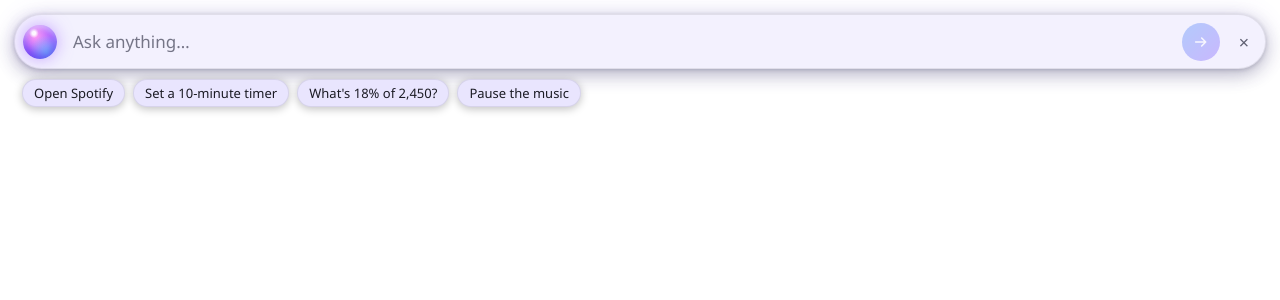
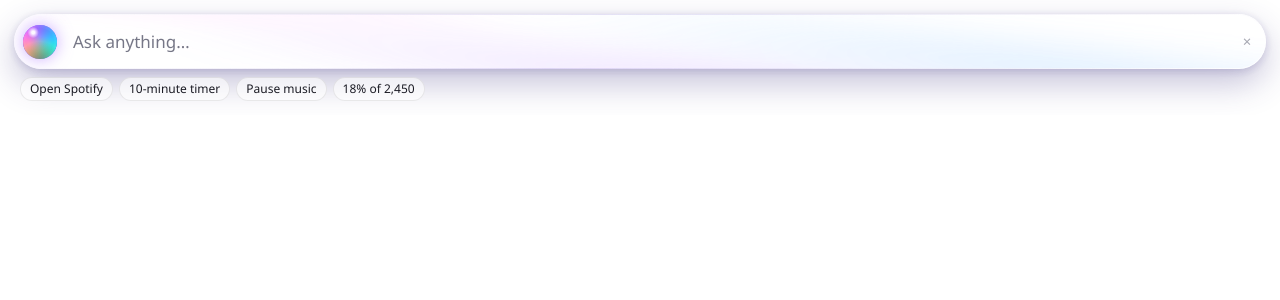
Before and after one commit to vednarvekar/jitmo, a React (Vite) app in the folder app/: page / in a window 1280 px wide. Shown: the top 300 px of the page. Built offline with nearby package versions, Linux system fonts and the light colour scheme.

Commit message:
Command bar: liquid-glass look, colour-mixing orb, one-line chips, smaller close, pop-up and pop-down animation
Co-Authored-By: Claude Sonnet 5.5 <noreply@anthropic.com>

```diff
--- a/app/src/App.tsx
+++ b/app/src/App.tsx
@@ -19,8 +19,10 @@ let nextId = Date.now();
 const HOVER_GRACE_MS = 2_500;
 /** How many past requests Up/Down can step through. */
 const HISTORY_SIZE = 30;
+/** How long the pop-down animation runs before the window is hidden (see styles.css). */
+const POP_DOWN_MS = 170;
 /** One-tap ideas shown under an empty bar. */
-const SUGGESTIONS = ["Open Spotify", "Set a 10-minute timer", "What's 18% of 2,450?", "Pause the music"];
+const SUGGESTIONS = ["Open Spotify", "10-minute timer", "Pause music", "18% of 2,450"];
 
 export default function App() {
   const [state, dispatch] = useReducer(reduce, initialState);
@@ -37,6 +39,21 @@ export default function App() {
   const hover = useRef(false);
   // Dragging makes the window lose focus for a moment; that is not a click elsewhere.
   const dragUntil = useRef(0);
+
+  // Pop-up and pop-down: the page plays the animation, then asks Rust to hide.
+  const [anim, setAnim] = useState<"in" | "out" | "idle">("in");
+  const closing = useRef(false);
+  const playIn = useCallback(() => {
+    closing.current = false;
+    setAnim("idle");
+    requestAnimationFrame(() => setAnim("in"));
+  }, []);
+  const closeBar = useCallback(() => {
+    if (closing.current) return;
+    closing.current = true;
+    setAnim("out");
+    setTimeout(() => bridge.hideBar(), POP_DOWN_MS);
+  }, []);
 
   const resetBar = useCallback(() => {
     dispatch({ type: "reset" });
@@ -59,16 +76,20 @@ export default function App() {
         dispatch({ type: "core", event, now: Date.now() });
         if (event.type === "done" && event.undoable) setUndoUntil(Date.now() + UNDO_WINDOW_MS);
       }),
-      bridge.onBarShown(resetBar),
+      bridge.onBarShown(() => {
+        resetBar();
+        playIn();
+      }),
+      bridge.onBarClose(closeBar),
       bridge.onBarBlurred(() => {
         if (Date.now() < dragUntil.current) return;
-        if (hideOnBlur(stateRef.current)) bridge.hideBar();
+        if (hideOnBlur(stateRef.current)) closeBar();
       }),
     ];
     return () => {
       unlisten.forEach((p) => p.then((f) => f()));
     };
-  }, [resetBar]);
+  }, [resetBar, playIn, closeBar]);
 
   // A finished result closes the bar by itself, unless the pointer is on it.
   useEffect(() => {
@@ -79,7 +100,7 @@ export default function App() {
       clearTimeout(timer);
       timer = setTimeout(() => {
         if (hover.current) arm(HOVER_GRACE_MS);
-        else bridge.hideBar();
+        else closeBar();
       }, delay);
     };
     arm(ms);
@@ -124,7 +145,7 @@ export default function App() {
         if (id !== null && (s.phase === "working" || s.phase === "confirm" || s.phase === "choice")) {
           bridge.cancel(id);
         } else {
-          bridge.hideBar();
+          closeBar();
         }
       } else if (
         (s.phase === "done" || s.phase === "failed") &&
@@ -176,7 +197,7 @@ export default function App() {
   const showStatus = state.phase === "working" || state.phase === "done" || state.phase === "failed";
 
   return (
-    <div className="shell" ref={rootRef}>
+    <div className="shell" ref={rootRef} data-anim={anim}>
       <div
         className="bar"
         data-phase={state.phase}
@@ -249,18 +270,19 @@ export default function App() {
             />
           )}
 
+          {canSend && (
           <button
             className="go"
             aria-label="Run"
             title="Run (Enter)"
-            disabled={!canSend}
             onClick={() => send(text)}
           >
             <svg width="16" height="16" viewBox="0 0 24 24" aria-hidden="true">
               <path d="M4 12h14M13 6l6 6-6 6" fill="none" stroke="currentColor" strokeWidth="2.4" strokeLinecap="round" strokeLinejoin="round" />
             </svg>
           </button>
-          <button className="close" aria-label="Close" title="Close (Esc)" onClick={() => bridge.hideBar()}>
+          )}
+          <button className="close" aria-label="Close" title="Close (Esc)" onClick={closeBar}>
             ×
           </button>
         </div>
--- a/app/src/bridge.ts
+++ b/app/src/bridge.ts
@@ -22,3 +22,7 @@ export const onBarBlurred = (cb: () => void): Promise<UnlistenFn> => listen("bar
 
 /** The page has drawn; the window may be shown now (it is created hidden). */
 export const barReady = () => invoke<void>("bar_ready");
+
+/** Rust asks the bar to close itself (the hotkey was pressed while it was open),
+ *  so the pop-down animation can play before the window is hidden. */
+export const onBarClose = (cb: () => void): Promise<UnlistenFn> => listen("bar-close", () => cb());
--- a/app/src/styles.css
+++ b/app/src/styles.css
@@ -392,3 +392,187 @@ kbd {
 .chip:hover {
   background: color-mix(in srgb, var(--bar) 70%, #7a5cff);
 }
+
+/* ===== Liquid glass ===== */
+:root {
+  --glass-tint: rgba(34, 30, 52, 0.62);
+  --glass-rim-a: rgba(255, 255, 255, 0.55);
+  --glass-rim-b: rgba(255, 255, 255, 0.04);
+  --glass-shadow: 0 14px 34px rgba(8, 6, 30, 0.5), 0 2px 8px rgba(8, 6, 30, 0.35);
+}
+@media (prefers-color-scheme: light) {
+  :root {
+    --glass-tint: rgba(255, 255, 255, 0.6);
+    --glass-rim-a: rgba(255, 255, 255, 0.95);
+    --glass-rim-b: rgba(120, 100, 200, 0.18);
+    --glass-shadow: 0 14px 34px rgba(60, 50, 130, 0.3), 0 2px 8px rgba(60, 50, 130, 0.18);
+  }
+}
+
+.bar {
+  position: relative;
+  overflow: hidden;
+  isolation: isolate;
+  background: var(--glass-tint);
+  box-shadow: var(--glass-shadow);
+}
+/* Slow drifting colour behind the glass: this is what makes it look liquid. */
+.bar::before {
+  content: "";
+  position: absolute;
+  inset: -40%;
+  z-index: -2;
+  background:
+    radial-gradient(38% 30% at 22% 40%, rgba(255, 120, 230, 0.55), transparent 70%),
+    radial-gradient(34% 28% at 70% 30%, rgba(90, 160, 255, 0.55), transparent 70%),
+    radial-gradient(36% 30% at 55% 78%, rgba(150, 100, 255, 0.5), transparent 70%);
+  filter: blur(18px) saturate(1.3);
+  opacity: 0.55;
+  animation: liquid 14s ease-in-out infinite alternate;
+}
+/* Bright rim, strongest at the top-left, like light catching a glass edge. */
+.bar::after {
+  content: "";
+  position: absolute;
+  inset: 0;
+  z-index: -1;
+  border-radius: inherit;
+  padding: 1.2px;
+  background: linear-gradient(135deg, var(--glass-rim-a), var(--glass-rim-b) 45%, var(--glass-rim-a) 100%);
+  -webkit-mask: linear-gradient(#000 0 0) content-box, linear-gradient(#000 0 0);
+  -webkit-mask-composite: xor;
+  mask-composite: exclude;
+  pointer-events: none;
+}
+@keyframes liquid {
+  0% {
+    transform: translate(-6%, -3%) rotate(0deg) scale(1);
+  }
+  100% {
+    transform: translate(6%, 4%) rotate(18deg) scale(1.12);
+  }
+}
+
+/* ===== Orb: colours mix and drift by themselves ===== */
+.orb {
+  position: relative;
+  overflow: hidden;
+  isolation: isolate;
+  background: #6a4dff;
+}
+.orb::before {
+  content: "";
+  position: absolute;
+  inset: -35%;
+  z-index: -1;
+  background: conic-gradient(from 0deg, #ff7ad9, #8a5cff, #3bb9ff, #4fffc4, #ffd36b, #ff7ad9);
+  filter: blur(7px) saturate(1.25);
+  animation: orb-spin 7s linear infinite;
+}
+.orb::after {
+  content: "";
+  position: absolute;
+  inset: 0;
+  border-radius: 50%;
+  background:
+    radial-gradient(circle at 30% 22%, rgba(255, 255, 255, 0.95) 0 4%, rgba(255, 255, 255, 0) 16%),
+    radial-gradient(circle at 50% 120%, rgba(30, 10, 120, 0.55), transparent 55%),
+    radial-gradient(circle at 50% 50%, transparent 55%, rgba(255, 255, 255, 0.22) 100%);
+}
+.orb.working::before {
+  animation-duration: 1.8s;
+}
+@keyframes orb-spin {
+  to {
+    transform: rotate(360deg);
+  }
+}
+
+/* ===== Smaller controls ===== */
+.close {
+  width: 22px;
+  height: 22px;
+  font-size: 15px;
+  opacity: 0.55;
+  margin-left: -2px;
+}
+.close:hover {
+  opacity: 1;
+}
+.go {
+  animation: go-in 0.16s ease-out both;
+}
+@keyframes go-in {
+  from {
+    transform: scale(0.6);
+    opacity: 0;
+  }
+}
+
+/* ===== Suggestions: small, one line, no wrapping ===== */
+.chips {
+  flex-wrap: nowrap;
+  overflow: hidden;
+  gap: 6px;
+  padding: 8px 6px 0;
+}
+.chip {
+  flex-shrink: 0;
+  white-space: nowrap;
+  padding: 3px 10px;
+  font-size: 12px;
+  line-height: 1.5;
+  background: var(--glass-tint);
+  box-shadow: inset 0 0 0 1px var(--bar-edge);
+}
+
+/* ===== Pop up and pop down ===== */
+.shell[data-anim="in"] .bar,
+.shell[data-anim="in"] .chips {
+  animation: pop-in 0.34s cubic-bezier(0.2, 1.3, 0.35, 1) both;
+}
+.shell[data-anim="in"] .chips {
+  animation-delay: 0.06s;
+}
+.shell[data-anim="out"] .bar,
+.shell[data-anim="out"] .chips {
+  animation: pop-out 0.17s cubic-bezier(0.5, 0, 0.9, 0.4) both;
+}
+.shell[data-anim="idle"] .bar,
+.shell[data-anim="idle"] .chips {
+  opacity: 0;
+}
+@keyframes pop-in {
+  0% {
+    opacity: 0;
+    transform: translateY(16px) scale(0.9);
+    filter: blur(6px);
+  }
+  60% {
+    opacity: 1;
+    filter: blur(0);
+  }
+  100% {
+    opacity: 1;
+    transform: translateY(0) scale(1);
+    filter: blur(0);
+  }
+}
+@keyframes pop-out {
+  to {
+    opacity: 0;
+    transform: translateY(12px) scale(0.92);
+    filter: blur(5px);
+  }
+}
+@media (prefers-reduced-motion: reduce) {
+  .shell[data-anim] .bar,
+  .shell[data-anim] .chips {
+    animation-duration: 0.01s;
+    animation-delay: 0s;
+  }
+  .bar::before,
+  .orb::before {
+    animation: none;
+  }
+}
```
Also changed, not shown: 1 other file (tests, documents, lock files or other folders).
